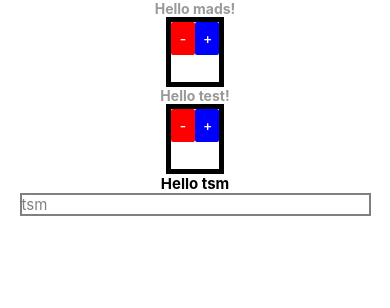
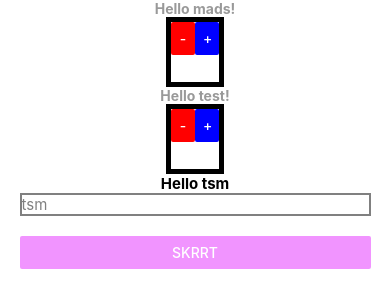
Before and after one commit to theCaptain420/typescriptRNapp, a React Native app: screen / in a window 390 px wide. Shown: the top 308 px of the page. Built offline with nearby package versions, Linux system fonts and the light colour scheme.

Commit message:
trying out button instead of text

```diff
--- /dev/null
+++ b/src/home/RandomButton.tsx
@@ -0,0 +1,23 @@
+import React from 'react'
+import {View, Button,Alert} from 'react-native'
+
+export function RandomButton(){
+
+    const myOnPress=()=>{
+        Alert.alert("simple Press","dont press me like that men")
+    }
+
+    return(
+        <View style={{margin:"5%"}}>
+            <Button
+                onPress={myOnPress}
+                title={"skrrt"}
+                color={"#f194ff"}
+            >
+
+            </Button>
+
+        </View>
+
+    )
+}
--- a/src/home/TheSuperHome.tsx
+++ b/src/home/TheSuperHome.tsx
@@ -6,6 +6,7 @@ import {
 import { EnthuTest } from './EnthusiasmTest'
 import { Enthu } from './Enthusiasm'
 import EnterMyName from './EnterMyName'
+import {RandomButton} from './RandomButton'
 
 
 export default function () {
@@ -14,6 +15,7 @@ export default function () {
             <EnthuTest name="mads" enthusiasmLevel={1} />
             <Enthu name="test" enthusiasmLevel={1} />
             <EnterMyName name="tsm" favoriteNumber={1} />
+            <RandomButton/>
         </View>
     )
 
```
